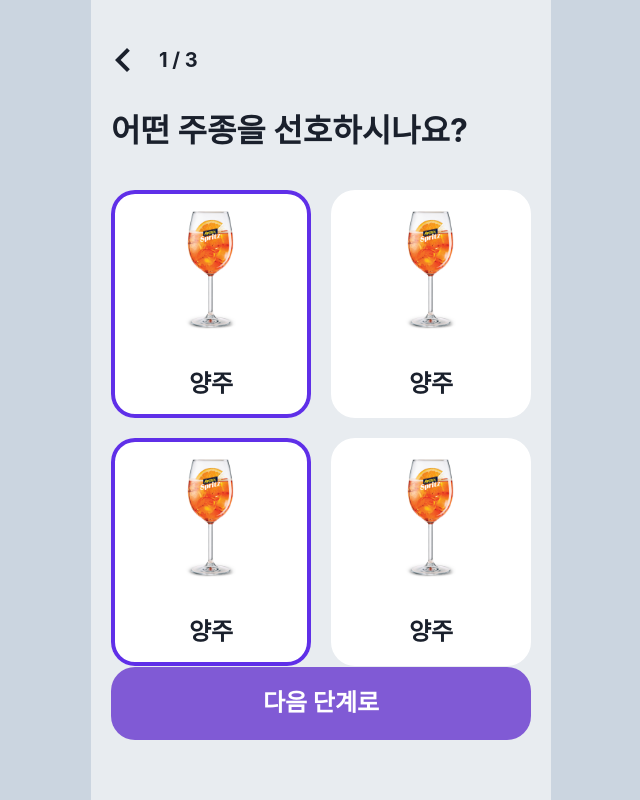
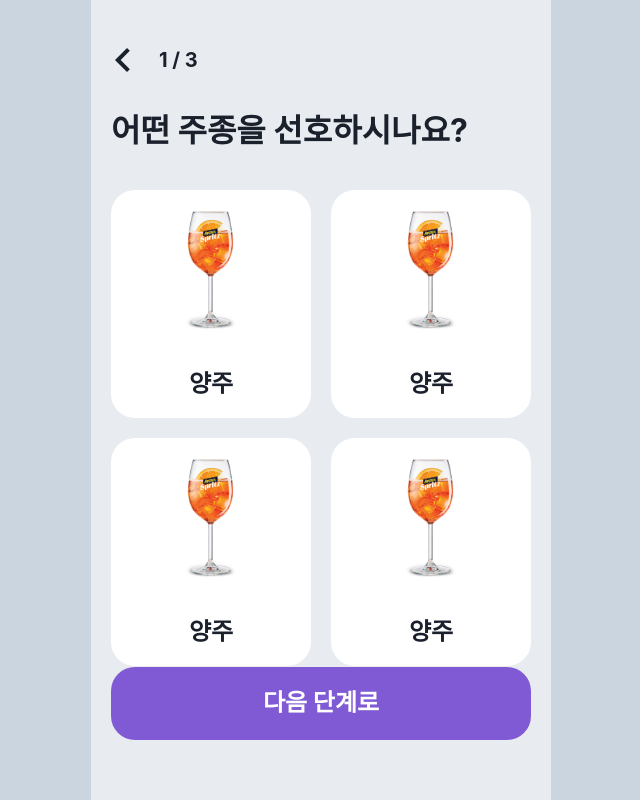
Before and after one commit to Yeinalee/Drink-Recommendation_Next.js, a Next.js app in the folder frontend/: page /search/1 in a window 1280 px wide. Shown: the whole page, without its empty margins (319-959 px from the left). Built offline with nearby package versions, Linux system fonts and the light colour scheme.

Commit message:
feat(frontend): 주종 선택 클릭 처리 & localStorage로 선택 정보 저장

```diff
--- a/frontend/src/components/common/SimpleDrinkCard.js
+++ b/frontend/src/components/common/SimpleDrinkCard.js
@@ -1,7 +1,7 @@
 import { Box, Flex, Text } from "@chakra-ui/react";
 import Image from "next/image";
 
-function SimpleDrinkCard({ name, imageSrc, imageAlt, selected }) {
+function SimpleDrinkCard({ name, imageSrc, imageAlt, selected, ...props }) {
   return (
     <Flex
       direction="column"
@@ -9,6 +9,7 @@ function SimpleDrinkCard({ name, imageSrc, imageAlt, selected }) {
       borderRadius="24px"
       bgColor="white"
       boxShadow={selected && "0 0 0 4px #5F2FE8 inset"}
+      {...props}
     >
       <Box width="100%" height="160px" padding="20px">
         <Box position="relative" width="100%" height="100%">
--- /dev/null
+++ b/frontend/src/constants/localStorage.js
@@ -0,0 +1,5 @@
+export const LOCAL_STORAGE_KEY = {
+  SEARCH_KINDS_KEY: "SEARCH_KINDS_KEY",
+  SEARCH_TAGS_KEY: "SEARCH_TAGS_KEY",
+  SEARCH_ALCOHOLS_KEY: "SEARCH_ALCOHOLS_KEY",
+};
--- a/frontend/src/pages/search/1.js
+++ b/frontend/src/pages/search/1.js
@@ -1,11 +1,25 @@
 import { SimpleGrid } from "@chakra-ui/react";
 import { useRouter } from "next/router";
+import { useCallback, useState } from "react";
 import SimpleDrinkCard from "../../components/common/SimpleDrinkCard";
 import SearchSectionLayout from "../../components/pages/search/SearchSectionLayout";
+import { LOCAL_STORAGE_KEY } from "../../constants/localStorage";
 import { MOCKUP_KIND_OF_DRINKS } from "../../mockups/kindOfDrink";
 
 function PreferredKindSearchPage() {
   const router = useRouter();
+
+  const [kinds, setKinds] = useState(
+    MOCKUP_KIND_OF_DRINKS.map((kind) => ({ ...kind, selected: false }))
+  );
+
+  const handleClickNextButton = useCallback(() => {
+    localStorage.setItem(
+      LOCAL_STORAGE_KEY.SEARCH_KINDS_KEY,
+      JSON.stringify(kinds.filter((kind) => kind.selected))
+    );
+    router.push("/search/2");
+  }, [router, kinds]);
 
   return (
     <SearchSectionLayout
@@ -14,15 +28,23 @@ function PreferredKindSearchPage() {
       onClickPrevButton={() => {
         router.push("/search/0");
       }}
-      onClickNextButton={() => {
-        router.push("/search/2");
-      }}
+      onClickNextButton={handleClickNextButton}
       buttonText="다음 단계로"
     >
       <SimpleGrid columns={2} spacing="20px" overflowY="scroll">
-        {MOCKUP_KIND_OF_DRINKS.map((kind, idx) => (
+        {kinds.map((kind, idx) => (
           <SimpleDrinkCard
-            selected={idx % 2 === 0}
+            onClick={() => {
+              setKinds([
+                ...kinds.slice(0, idx),
+                { ...kind, selected: !kind.selected },
+                ...kinds.slice(idx + 1, kinds.length),
+              ]);
+            }}
+            _hover={{
+              cursor: "pointer",
+            }}
+            selected={kind.selected}
             key={idx}
             name={kind.name}
             imageSrc={kind.photo}
```
Also changed, not shown: frontend/src/pages/index.js (+8 -3 lines).
